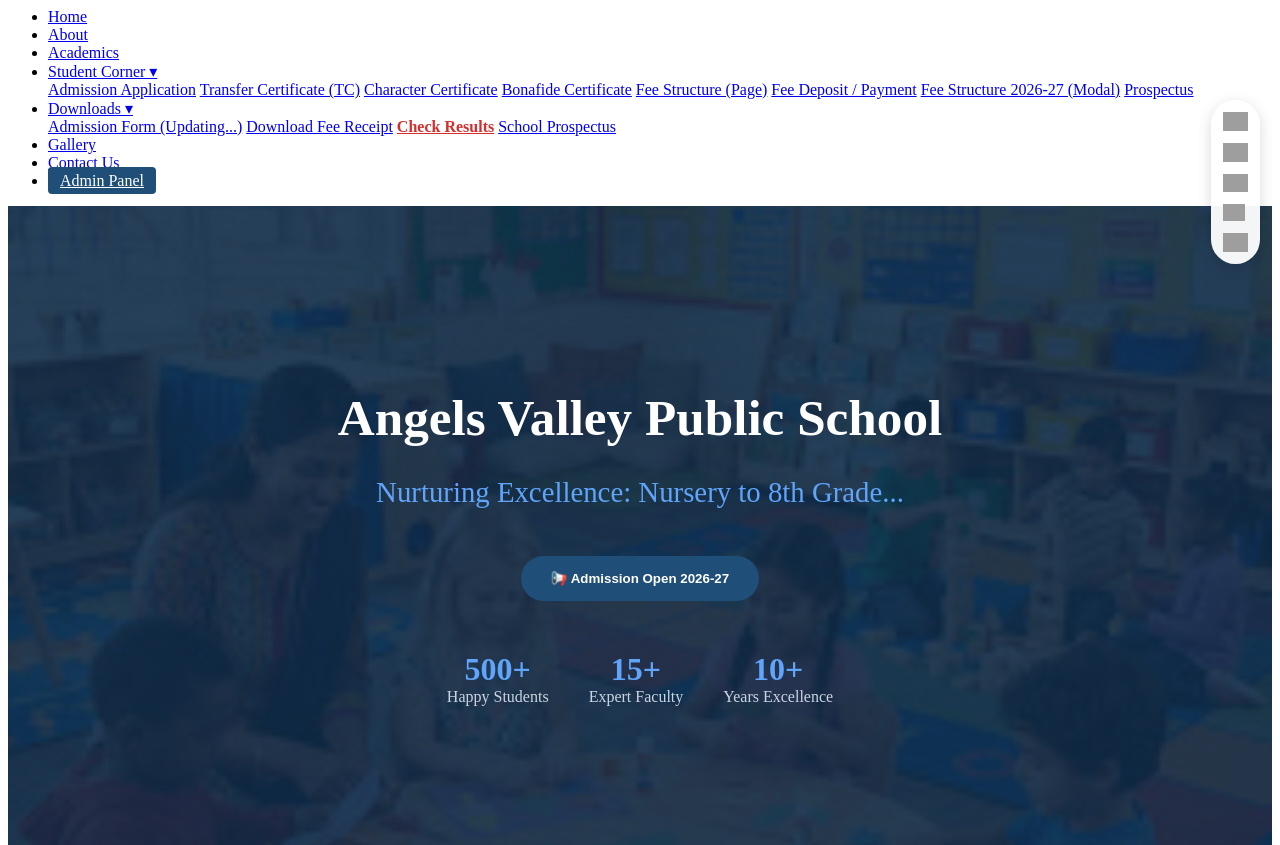
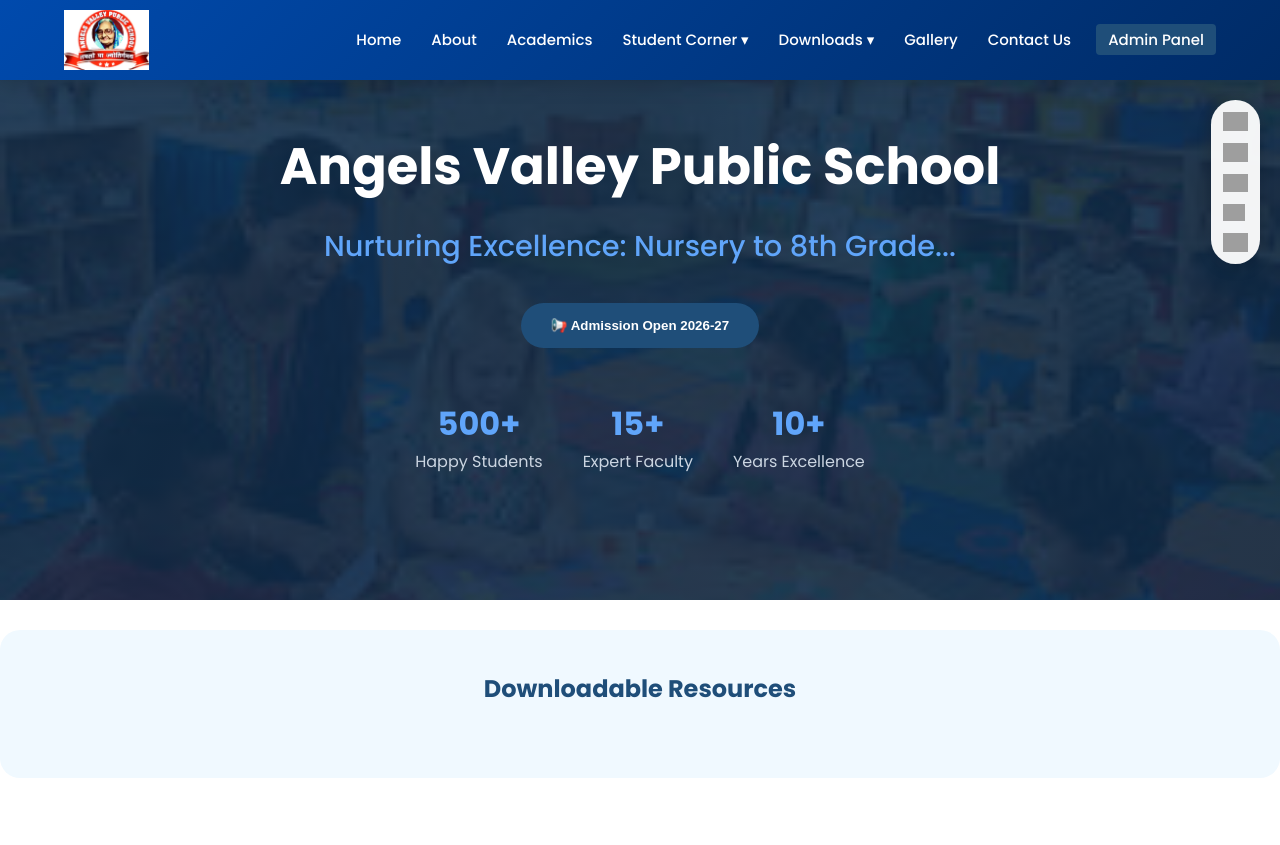
Before and after one commit to avpssuketi-dot/avpswebsite, a Flask app: page / in a window 1280 px wide. Shown: the top 845 px of the page. Run offline with Flask 3, Linux system fonts and the light colour scheme; grey boxes are pictures that could not be loaded.

Commit message:
new update

```diff
--- a/app.py
+++ b/app.py
@@ -73,11 +73,15 @@ with app.app_context():
 
 
 # ========================= SECURITY SHIELD =========================
+from functools import wraps
+from flask import session, redirect, url_for, flash
+
+# 1. Decorator ko define karein
 def login_required(f):
     @wraps(f)
     def decorated_function(*args, **kwargs):
         if 'logged_in' not in session:
-            flash("Please login first to access the Admin Panel.", "danger")
+            flash("Please login first.", "danger")
             return redirect(url_for('admin_login'))
         return f(*args, **kwargs)
     return decorated_function
@@ -156,8 +160,9 @@ class FeeDeposit(db.Model):
 def inject_global_data():
     return {
         'all_fees': Fee.query.all(),
-        'first_term': DownloadableDoc.query.filter_by(category='first_term').first(),
-        'half_yearly': DownloadableDoc.query.filter_by(category='half_yearly').first(),
+        # Yahan se documents fetch ho rahe hain aur poori website par available hain
+        'first_term': DownloadableDoc.query.filter_by(category='first_term_exam').first(),
+        'half_yearly': DownloadableDoc.query.filter_by(category='half_yearly_exam').first(),
         'annual_exam': DownloadableDoc.query.filter_by(category='annual_exam').first(),
         'holiday_list': DownloadableDoc.query.filter_by(category='holiday').first(),
         'admission_form': DownloadableDoc.query.filter_by(category='admission_form').first()
@@ -166,16 +171,12 @@ def inject_global_data():
 # ========================= MAIN WEBSITE ROUTES =========================
 @app.route("/")
 def home():
-    # 1. Notices fetch karein
+    # Ab home() mein sirf wahi data fetch karein jo specific homepage ke liye hai
     notices = Notice.query.order_by(Notice.date_posted.desc()).limit(5).all()
-
-    # 2. Videos fetch karein
     videos = Video.query.all()
-
-    # 3. Gallery Images fetch karein (Yeh zaroori hai)
     images = GalleryImage.query.all()
 
-    # 4. Teeno ko ek saath template mein pass karein
+    # Documents pass karne ki zaroorat nahi, context_processor handle kar lega
     return render_template("index.html", notices=notices, videos=videos, images=images)
 
 
@@ -423,42 +424,50 @@ def admin_login():
         return redirect(url_for('admin_dashboard'))
 
     if request.method == 'POST':
+        # Debugging: terminal mein dekhein kya mil raha hai
         username = request.form.get('username')
         password = request.form.get('password')
+        print(f"DEBUG: Input Username: '{username}', Input Password: '{password}'")
 
         from models import User
-        # 1. Pehle sirf username se user dhoondein
         user = User.query.filter_by(username=username).first()
 
-        # 2. Phir password verify karein (strip() use karein taaki spaces na aayein)
-        if user and user.password.strip() == password.strip():
-            session.clear() # Purane corrupted sessions saaf karein
-            session['logged_in'] = True
-            session.permanent = True
-            return redirect(url_for('admin_dashboard'))
+        if user:
+            print(f"DEBUG: Found user in DB: {user.username}, Password in DB: {user.password}")
+            if user.password.strip() == password.strip():
+                print("DEBUG: Password matched successfully!")
+                session.clear()
+                session['logged_in'] = True
+                return redirect(url_for('admin_dashboard'))
+            else:
+                print("DEBUG: Password mismatch!")
         else:
-            flash("Invalid Username or Password!", "danger")
-            return redirect(url_for('admin_login'))
+            print("DEBUG: User not found in DB!")
+
+        flash("Invalid Credentials!", "danger")
+        return render_template("admin/login.html")
 
     return render_template("admin/login.html")
 
 
 @app.route('/change-password', methods=['GET', 'POST'])
-@login_required # Aapka pehle se bana security decorator
+@login_required
 def change_password():
     if request.method == 'POST':
         new_password = request.form.get('new_password')
 
-        from models import User
-        # Admin record update karein
+        # Database se 'admin' user dhoondein
         admin = User.query.filter_by(username='admin').first()
-        if admin:
-            admin.password = new_password
+
+        if admin and new_password:
+            admin.password = new_password.strip()
             db.session.commit()
-            return "Password updated successfully! <a href='/admin/dashboard'>Back</a>"
+            flash("Password updated successfully!", "success")
+            return redirect(url_for('admin_dashboard'))
+        else:
+            flash("Error updating password!", "danger")
 
     return render_template("admin/change_password.html")
-
 
 
 @app.route("/admin/logout")
@@ -1268,43 +1277,37 @@ def admin_docs():
         file = request.files.get('file')
 
         if file and title and category:
-            # File ka naam secure karein
             filename = secure_filename(file.filename)
             save_path = os.path.join('static', 'uploads', 'docs')
+            if not os.path.exists(save_path): os.makedirs(save_path)
 
-            # Folder check karein
-            if not os.path.exists(save_path):
-                os.makedirs(save_path)
-
-            # File save karein
-            file.save(os.path.join(save_path, filename))
-
-            # Database mein purani file (agar ho) toh delete karke nayi save karein
+            # 1. Purani file delete karein
             old_doc = DownloadableDoc.query.filter_by(category=category).first()
             if old_doc:
-                # Purani file folder se delete karein
                 old_file_path = os.path.join(save_path, old_doc.filename)
                 if os.path.exists(old_file_path):
                     os.remove(old_file_path)
+                # Database se nikal dein
                 db.session.delete(old_doc)
+                db.session.flush() # Transaction clear karein
 
-            # Naya record add karein
+            # 2. Naya record save karein
+            file.save(os.path.join(save_path, filename))
             new_doc = DownloadableDoc(title=title, category=category, filename=filename)
             db.session.add(new_doc)
             db.session.commit()
 
             flash(f"{category.replace('_', ' ').title()} updated successfully!", "success")
-            # Refresh par resubmission rokne ke liye redirect
             return redirect(url_for('admin_docs'))
 
     return render_template("admin/documents.html")
 
 
-
 # ========================= APP RUNNER =========================
 if __name__ == "__main__":
-    # Render mein app.run() ki zaroorat nahi hai, Gunicorn ise handle karega.
-    # Sirf tables create karne ke liye ye block rakhein:
     with app.app_context():
         db.create_all()
         print("✅ Database tables initialized!")
+
+    # Localhost par dev server chalaane ke liye
+    app.run(debug=True)
--- a/static/css/style.css
+++ b/static/css/style.css
@@ -26,86 +22,66 @@ header {
     width: 100%;
     z-index: 1000;
     box-shadow: 0 4px 20px rgba(0, 0, 0, 0.15);
+    height: 80px;
 }
 
-/* Logo Image Styling */
-.logo-container {
-    display: flex;
-    align-items: center;
-}
+.logo-container { display: flex; align-items: center; }
 
 .site-logo {
-    height: 60px; /* Logo ki height yahan se adjust karein */
+    height: 60px;
     width: auto;
     display: block;
     transition: transform 0.3s ease;
 }
 
-.site-logo:hover {
-    transform: scale(1.05);
+.site-logo:hover { transform: scale(1.05); }
+
+/* ==================== NAV STYLING ==================== */
+nav ul { display: flex; list-style: none; gap: 20px; align-items: center; }
+
+nav a, .dropbtn {
+    color: white;
+    text-decoration: none;
+    font-weight: 500;
+    font-size: 15px;
+    padding: 10px 5px;
+    cursor: pointer;
+    transition: 0.3s;
+    border-radius: 4px;
 }
 
-/* Nav Styling */
-nav ul {
-    display: flex;
-    list-style: none;
-    gap: 28px;
-    margin: 0;
-    padding: 0;
-}
-
-nav a, .dropbtn {
-    color: rgba(255, 255, 255, 0.95);
-    text-decoration: none;
-    font-weight: 500;
-    font-size: 16px;
-    transition: 0.3s;
-    padding: 8px 0;
-}
-
-nav a:hover, .dropbtn:hover {
-    color: #ffcc00;
-}
+nav a:hover, .dropbtn:hover { color: #ffcc00; background: rgba(255,255,255,0.1); }
 
 /* ==================== DROPDOWN ==================== */
-.dropdown {
-    position: relative;
-    display: inline-block;
-}
+.dropdown { position: relative; }
 
 .dropdown-content {
     display: none;
     position: absolute;
     background-color: white;
-    min-width: 240px;
-    box-shadow: 0 10px 30px rgba(0,0,0,0.25);
-    border-radius: 10px;
+    min-width: 220px;
+    box-shadow: 0 10px 30px rgba(0,0,0,0.2);
+    border-radius: 8px;
     z-index: 1001;
-    margin-top: 10px;
+    top: 100%;
+    left: 0;
     padding: 8px 0;
-    top: 100%;
+    margin-top: 5px;
 }
 
 .dropdown-content a {
     color: #333;
-    padding: 13px 20px;
-    text-decoration: none;
+    padding: 10px 20px;
     display: block;
-    transition: all 0.3s;
+    font-size: 14px;
+    transition: 0.2s;
 }
 
-.dropdown-content a:hover {
-    background-color: #f0f8ff;
-    color: #004aad;
-    padding-left: 28px;
-}
+.dropdown-content a:hover { background-color: #f0f8ff; color: #004aad; padding-left: 25px; }
 
-.dropdown:hover .dropdown-content {
-    display: block;
-}
+.dropdown:hover .dropdown-content { display: block; }
 
-/* ==================== HERO, MODAL, ALERT, etc. ==================== */
-/* (Baki ka sara code niche waisa hi rahega) */
+/* ==================== HERO SECTION ==================== */
 .hero {
     min-height: 100vh;
     display: flex;
--- a/templates/index.html
+++ b/templates/index.html
@@ -34,6 +34,16 @@
     </div>
 </section>
 
+<section style="padding: 40px 5%; background: #f0f9ff; margin: 30px 0; border-radius: 20px; text-align: center;">
+    <h2 style="color: #1f4e79; margin-bottom: 30px;">Downloadable Resources</h2>
+    <div style="display: flex; justify-content: center; flex-wrap: wrap; gap: 15px;">
+        {% if first_term %}<a href="{{ url_for('static', filename='uploads/docs/' + first_term.filename) }}" target="_blank" class="download-btn">📄 First Term</a>{% endif %}
+        {% if half_yearly %}<a href="{{ url_for('static', filename='uploads/docs/' + half_yearly.filename) }}" target="_blank" class="download-btn">📄 Half Yearly</a>{% endif %}
+        {% if annual_exam %}<a href="{{ url_for('static', filename='uploads/docs/' + annual_exam.filename) }}" target="_blank" class="download-btn">📄 Annual Exam</a>{% endif %}
+        {% if holiday_list %}<a href="{{ url_for('static', filename='uploads/docs/' + holiday_list.filename) }}" target="_blank" class="download-btn">🗓️ Holiday List</a>{% endif %}
+        {% if admission_form %}<a href="{{ url_for('static', filename='uploads/docs/' + admission_form.filename) }}" target="_blank" class="download-btn" style="background: #10b981;">📝 Admission Form</a>{% endif %}
+    </div>
+</section>
 
 <section style="padding: 60px 5%; max-width: 1200px; margin: auto;">
     <h2 style="text-align: center; color: #1f4e79; margin-bottom: 40px; font-size: 2rem;">Our Campus Life</h2>
@@ -64,11 +74,8 @@
     </div>
 </section>
 
-
-
 <section id="inquiry-section" style="padding: 60px 5%; background: #f8fafc;">
     <div style="max-width: 1200px; margin: auto; display: grid; grid-template-columns: repeat(auto-fit, minmax(350px, 1fr)); gap: 50px;">
-
         <div class="modern-card" style="border-top: 6px solid #1f4e79;">
             <h3 style="color: #1f4e79; margin-bottom: 25px;">📢 Official Notice Board</h3>
             <div style="max-height: 400px; overflow-y: auto;">
@@ -80,7 +87,6 @@
                 {% endfor %}
             </div>
         </div>
-
         <div class="modern-card" style="border-top: 6px solid #d32f2f;">
             <h3 style="color: #1f4e79; margin-bottom: 20px;">📝 Quick Admission Inquiry</h3>
             <form action="/submit_inquiry" method="POST">
@@ -89,15 +95,11 @@
                 <input type="text" name="class_applying" placeholder="Class Applying For" class="form-control-quick" required>
                 <input type="tel" name="mobile" placeholder="Mobile Number" class="form-control-quick" required>
                 <textarea name="address" placeholder="Residential Address" class="form-control-quick" rows="2"></textarea>
-
                 <button type="submit" class="btn-modern" style="width: 100%; margin-bottom: 15px;">Send Inquiry</button>
             </form>
-
             <div style="text-align: center; margin-top: 10px;">
                 <p style="font-size: 14px; color: #64748b;">Want to join us officially?</p>
-                <a href="{{ url_for('admission') }}" style="color: #1f4e79; font-weight: bold; text-decoration: underline;">
-                    Fill Detailed Admission Form
-                </a>
+                <a href="{{ url_for('admission') }}" style="color: #1f4e79; font-weight: bold; text-decoration: underline;">Fill Detailed Admission Form</a>
             </div>
         </div>
     </div>
@@ -105,19 +107,14 @@
 
 <section style="padding: 60px 5%; background: #ffffff;">
     <h2 style="text-align: center; color: #1f4e79; margin-bottom: 40px;">School Updates & Media</h2>
-
     <div style="display: grid; grid-template-columns: repeat(auto-fit, minmax(300px, 1fr)); gap: 20px; max-width: 1200px; margin: auto;">
         {% for video in videos %}
         <div class="modern-card">
             <h4 style="margin-bottom:10px;">{{ video.title }}</h4>
-            <iframe width="100%" height="200"
-                src="https://www.youtube.com/embed/{% if 'youtu.be/' in video.video_url %}{{ video.video_url.split('youtu.be/')[-1].split('?')[0] }}{% elif 'v=' in video.video_url %}{{ video.video_url.split('v=')[-1].split('&')[0] }}{% else %}{{ video.video_url.split('/')[-1] }}{% endif %}"
-                frameborder="0" allowfullscreen style="border-radius:10px;">
-            </iframe>
+            <iframe width="100%" height="200" src="https://www.youtube.com/embed/{% if 'youtu.be/' in video.video_url %}{{ video.video_url.split('youtu.be/')[-1].split('?')[0] }}{% elif 'v=' in video.video_url %}{{ video.video_url.split('v=')[-1].split('&')[0] }}{% else %}{{ video.video_url.split('/')[-1] }}{% endif %}" frameborder="0" allowfullscreen style="border-radius:10px;"></iframe>
         </div>
         {% endfor %}
     </div>
-
     <div style="display: grid; grid-template-columns: repeat(auto-fit, minmax(250px, 1fr)); gap: 15px; max-width: 1200px; margin: 40px auto 0;">
         {% for img in images %}
         <div style="height: 200px; border-radius: 15px; overflow: hidden; box-shadow: 0 4px 6px rgba(0,0,0,0.1);">
@@ -127,11 +124,12 @@
     </div>
 </section>
 
-
 <style>
     .modern-card { background: white; border-radius: 20px; padding: 30px; box-shadow: 0 4px 6px rgba(0,0,0,0.05); }
     .form-control-quick { width: 100%; padding: 12px; margin-bottom: 15px; border: 1px solid #cbd5e1; border-radius: 8px; }
     .btn-modern { background: #1f4e79; color: white; padding: 15px 30px; border-radius: 50px; font-weight: 600; cursor: pointer; border: none; }
+    .download-btn { background: #1f4e79; color: white; padding: 12px 20px; border-radius: 8px; text-decoration: none; font-weight: 500; transition: 0.3s; box-shadow: 0 2px 5px rgba(0,0,0,0.1); }
+    .download-btn:hover { background: #163b5d; transform: translateY(-2px); }
 </style>
 
 <script>
--- a/templates/partials/header.html
+++ b/templates/partials/header.html
@@ -1,3 +1,22 @@
+<!DOCTYPE html>
+<html lang="en">
+<head>
+    <meta charset="UTF-8">
+    <meta name="viewport" content="width=device-width, initial-scale=1.0">
+    <title>{% block title %}Angels Valley Public School{% endblock %}</title>
+    <link rel="icon" href="{{ url_for('static', filename='favicon.ico') }}">
+    <link href="https://fonts.googleapis.com/css2?family=Poppins:wght@300;400;500;600;700&family=Playfair+Display:wght@700&display=swap" rel="stylesheet">
+    <link rel="stylesheet" href="{{ url_for('static', filename='css/style.css') }}">
+</head>
+<body>
+
+<header>
+    <div class="logo-container">
+        <a href="{{ url_for('home') }}">
+            <img src="{{ url_for('static', filename='images/logo.png') }}" alt="School Logo" class="site-logo">
+        </a>
+    </div>
+
     <nav>
         <ul>
             <li><a href="{{ url_for('home') }}">Home</a></li>
@@ -22,32 +41,21 @@
                 <a href="#" class="dropbtn">Downloads ▾</a>
                 <div class="dropdown-content">
                     {% if admission_form %}
-                    <a href="{{ url_for('static', filename='uploads/docs/' + admission_form.filename) }}" target="_blank">{{ admission_form.title }}</a>
+                        <a href="{{ url_for('static', filename='uploads/docs/' + admission_form.filename) }}" target="_blank">Admission Form 2026-27</a>
                     {% else %}
                         <a href="#">Admission Form (Updating...)</a>
                     {% endif %}
 
                     <a href="{{ url_for('receipt_search') }}">Download Fee Receipt</a>
 
-                {% if first_term %}
-                    <a href="{{ url_for('static', filename='uploads/docs/' + first_term.filename) }}" target="_blank">{{ first_term.title }}</a>
+                    {% if annual_exam %}
+                        <a href="{{ url_for('static', filename='uploads/docs/' + annual_exam.filename) }}" target="_blank">Annual Exam Schedule</a>
                     {% endif %}
-
-                {% if half_yearly %}
-                    <a href="{{ url_for('static', filename='uploads/docs/' + half_yearly.filename) }}" target="_blank">{{ half_yearly.title }}</a>
-                {% endif %}
-
-                {% if annual_exam %}
-                    <a href="{{ url_for('static', filename='uploads/docs/' + annual_exam.filename) }}" target="_blank">{{ annual_exam.title }}</a>
-                {% endif %}
+                    <a href="#" target="_blank">First Term Exam Schedule</a>
+                    <a href="#" target="_blank">Half Yearly Exam Schedule</a>
 
                     <a href="{{ url_for('results') }}" style="color: #d32f2f; font-weight: 600;">Check Results</a>
-
-                {% if holiday_list %}
-                    <a href="{{ url_for('static', filename='uploads/docs/' + holiday_list.filename) }}" target="_blank">{{ holiday_list.title }}</a>
-                {% endif %}
-
-                <a href="#" target="_blank">School Prospectus</a>
+                    <a href="#" target="_blank">Holiday List 2026-27</a>
                 </div>
             </li>
 
@@ -56,3 +64,39 @@
             <li><a href="{{ url_for('admin_dashboard') }}" style="background: #1f4e79; color: white; padding: 5px 12px; border-radius: 4px; font-weight: 500;">Admin Panel</a></li>
         </ul>
     </nav>
+</header>
+
+<div id="feeModal" class="modal">
+    <div class="modal-content">
+        <span class="close-btn" onclick="closeFeeModal()">×</span>
+        <h2 style="color:#004aad; text-align:center; margin-bottom:20px;">Fee Structure 2026-27</h2>
+        <table>
+            <thead>
+                <tr style="background:#004aad; color:white;">
+                    <th style="padding:10px;">Class Name</th>
+                    <th style="padding:10px;">Monthly Fee</th>
+                </tr>
+            </thead>
+            <tbody>
+                {% for fee in all_fees %}
+                <tr>
+                    <td style="padding:10px; border-bottom:1px solid #ddd;">{{ fee.class_name }}</td>
+                    <td style="padding:10px; border-bottom:1px solid #ddd;">₹ {{ fee.amount }}</td>
+                </tr>
+                {% endfor %}
+            </tbody>
+        </table>
+    </div>
+</div>
+
+<script>
+    function openFeeModal() { document.getElementById('feeModal').style.display = 'block'; }
+    function closeFeeModal() { document.getElementById('feeModal').style.display = 'none'; }
+    // Close modal if clicked outside
+    window.onclick = function(event) {
+        if (event.target == document.getElementById('feeModal')) { closeFeeModal(); }
+    }
+</script>
+
+</body>
+</html>
```
Also changed, not shown: other parts of static/css/style.css (+28 -76 lines), templates/admin/dashboard.html (+21 -9 lines), templates/admin/documents.html (+32 -8 lines), 2 other files. Lines whose indentation alone changed are shown as unchanged.
